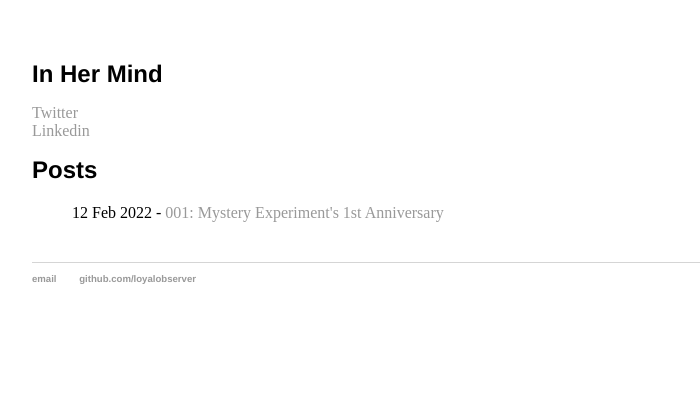
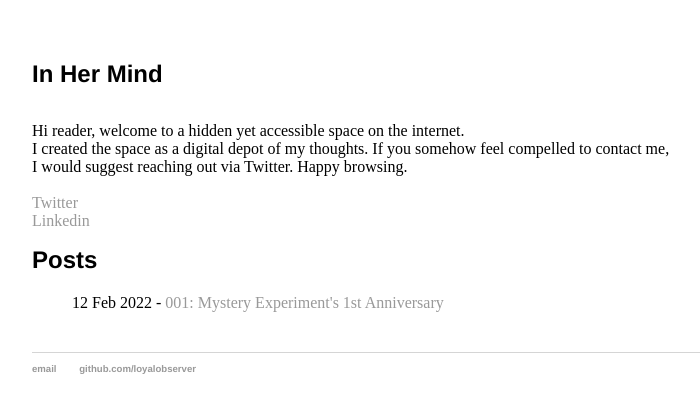
Before and after one commit to loyalobserver/loyalobserver, a Jekyll site: the page built from index.html, in a window 1280 px wide. Shown: the top 413 px of the page, without its empty margins (160-860 px from the left). Built offline with Jekyll 4.4.1, drawn with Linux system fonts in a browser that asks for light colours.

Commit message:
Update index.html

```diff
--- a/index.html
+++ b/index.html
@@ -6,6 +6,12 @@ title2: Posts
 
 
 <h1>{{ page.title }}</h1>
+
+	<br>
+	Hi reader, welcome to a hidden yet accessible space on the internet. <br>
+	I created the space as a digital depot of my thoughts. If you somehow feel compelled to contact me, <br>
+	I would suggest reaching out via Twitter. Happy browsing. <br>
+	<br>
 	<a href="https://twitter.com/annabellewenas">Twitter</a>
 	<br><a href="https://github.com/loyalobserver">Linkedin</a>
 	<br>
```
